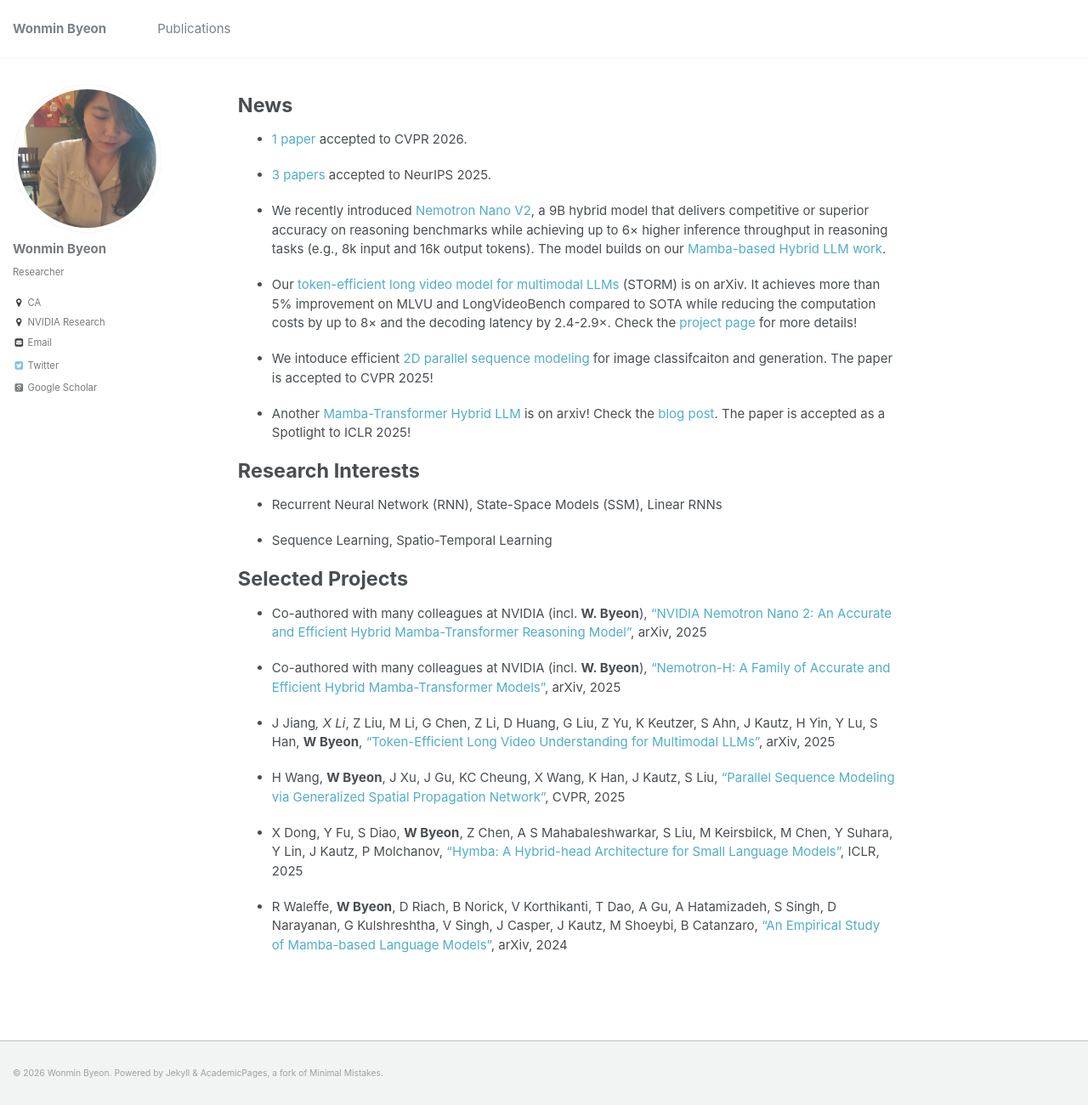
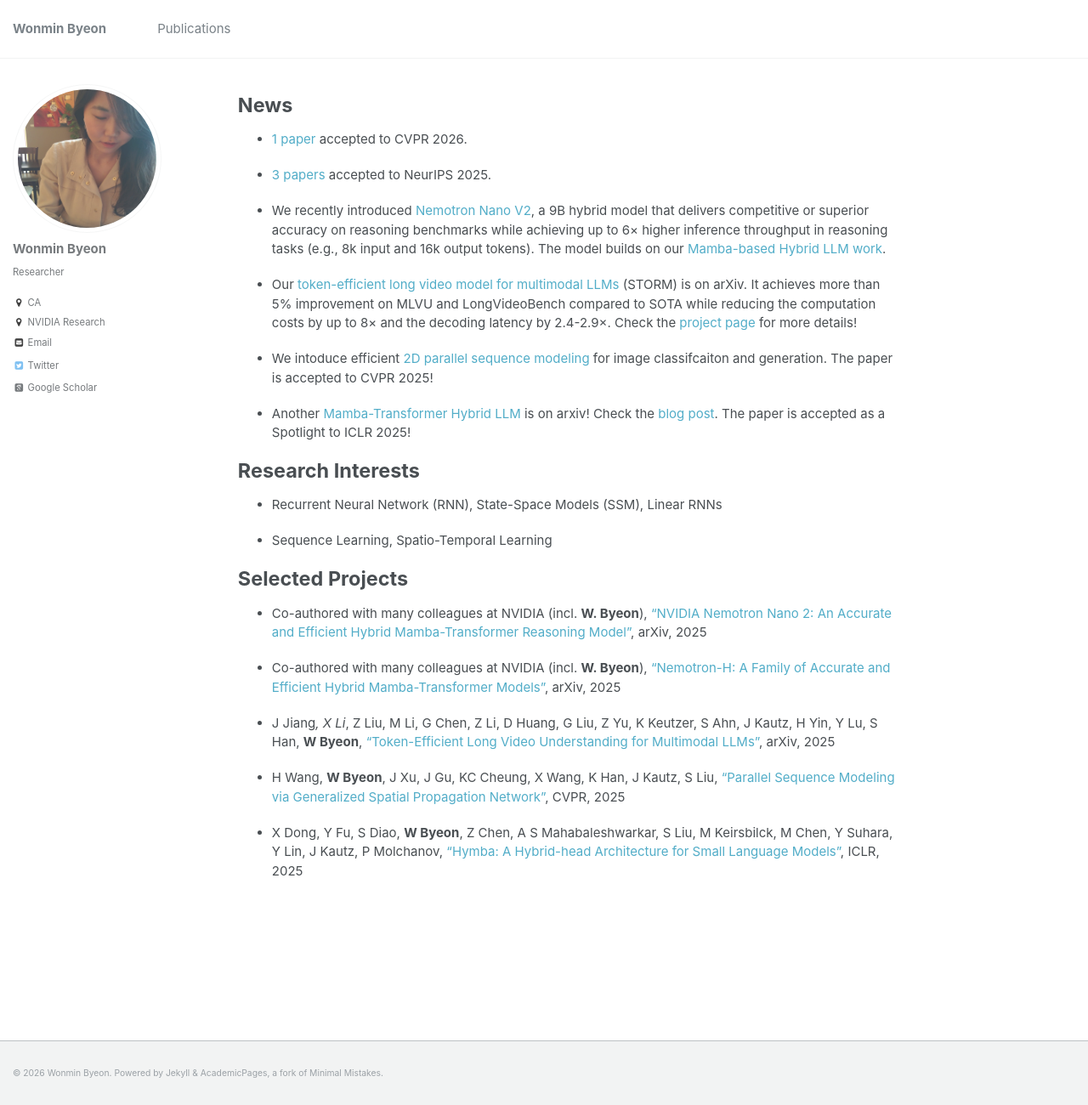
Before and after one commit to wonmin-byeon/wonmin-byeon.github.io, a Jekyll site: the page built from _pages/about.md, in a window 1280 px wide and 1300 px high. Shown: the whole window at 85% size. Built offline with Jekyll 4.4.1, drawn with Linux system fonts in a browser that asks for light colours; some web fonts are replaced.

Commit message:
Comment out a publication entry for "An Empirical Study of Mamba-based Language Models" in the about page.

```diff
--- a/_pages/about.md
+++ b/_pages/about.md
@@ -52,7 +52,7 @@ Selected Projects
 
 * X Dong, Y Fu, S Diao, <b>W Byeon</b>, Z Chen, A S Mahabaleshwarkar, S Liu, M Keirsbilck, M Chen, Y Suhara, Y Lin, J Kautz, P Molchanov, ["Hymba: A Hybrid-head Architecture for Small Language Models"](https://wonmin-byeon.github.io/publication/2025-hymba), ICLR, 2025
 
-* R Waleffe, <b>W Byeon</b>, D Riach, B Norick, V Korthikanti, T Dao, A Gu, A Hatamizadeh, S Singh, D Narayanan, G Kulshreshtha, V Singh, J Casper, J Kautz, M Shoeybi, B Catanzaro, ["An Empirical Study of Mamba-based Language Models"](https://wonmin-byeon.github.io/publication/2024-hybrid), arXiv, 2024
+<!-- * R Waleffe, <b>W Byeon</b>, D Riach, B Norick, V Korthikanti, T Dao, A Gu, A Hatamizadeh, S Singh, D Narayanan, G Kulshreshtha, V Singh, J Casper, J Kautz, M Shoeybi, B Catanzaro, ["An Empirical Study of Mamba-based Language Models"](https://wonmin-byeon.github.io/publication/2024-hybrid), arXiv, 2024 -->
 
 <!-- * J T.H. Smith, S De Mello, J Kautz, S W. Linderman, <b>W Byeon</b>, ["Convolutional State Space Models for Long-Range Spatiotemporal Modeling"](https://wonmin-byeon.github.io/publication/2023-convssm), NeurIPS, 2023 -->
 
```
